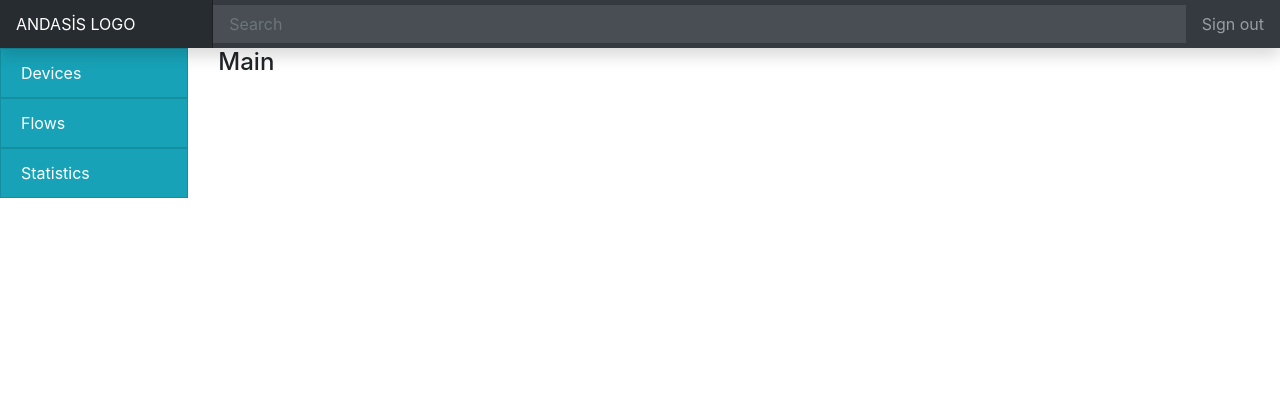
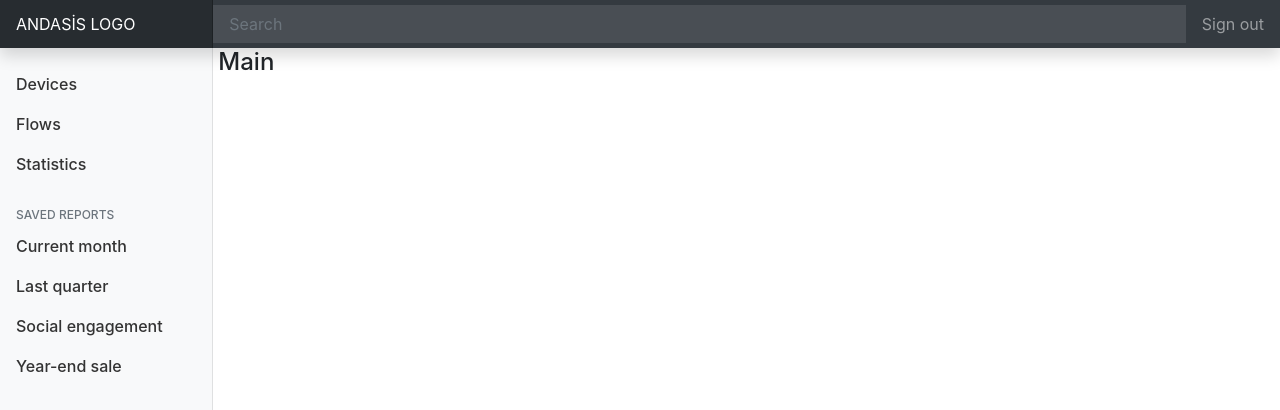
Before and after one commit to Alihanakcm/OnosWebUI, an Angular app in the folder onos-web-ui/: page / in a window 1280 px wide. Shown: the top 410 px of the page. Built offline with nearby package versions, Linux system fonts and the light colour scheme.

Commit message:
fix: section component design fixed

```diff
--- a/onos-web-ui/src/app/section/section.component.css
+++ b/onos-web-ui/src/app/section/section.component.css
@@ -0,0 +1,59 @@
+.sidebar {
+  position: fixed;
+  top: 0;
+  bottom: 0;
+  left: 0;
+  z-index: 100; /* Behind the navbar */
+  padding: 48px 0 0; /* Height of navbar */
+  box-shadow: inset -1px 0 0 rgba(0, 0, 0, 0.1);
+}
+
+@media (max-width: 767.98px) {
+  .sidebar {
+    top: 5rem;
+  }
+}
+
+.sidebar-sticky {
+  position: relative;
+  top: 0;
+  height: calc(100vh - 48px);
+  padding-top: 0.5rem;
+  overflow-x: hidden;
+  overflow-y: auto; /* Scrollable contents if viewport is shorter than content. */
+}
+
+@supports ((position: -webkit-sticky) or (position: sticky)) {
+  .sidebar-sticky {
+    position: -webkit-sticky;
+    position: sticky;
+  }
+}
+
+.sidebar .nav-link {
+  font-weight: 500;
+  color: #333;
+}
+
+.sidebar .nav-link .feather {
+  margin-right: 4px;
+  color: #999;
+}
+
+.sidebar .nav-link.active {
+  color: #007bff;
+}
+
+.sidebar .nav-link:hover .feather,
+.sidebar .nav-link.active .feather {
+  color: inherit;
+}
+
+.sidebar-heading {
+  font-size: 0.75rem;
+  text-transform: uppercase;
+}
+
+/*
+   * Navbar
+   */
--- a/onos-web-ui/src/app/section/section.component.html
+++ b/onos-web-ui/src/app/section/section.component.html
@@ -1,13 +1,19 @@
-<button
-  class="list-group-item list-group-item-action bg-info text-white"
-  type="button"
+<nav
+  id="sidebarMenu"
+  class="col-md-3 col-lg-2 d-md-block bg-light sidebar collapse"
+>
+  <div class="sidebar-sticky pt-3">
+    <ul class="nav flex-column">
+      <li class="nav-item">
+        <a
+          class="nav-link list-group-item-action"
           data-toggle="collapse"
           data-target="#deviceItems"
           aria-expanded="false"
-  aria-controls="collapseExample"
         >
-  Devices
-</button>
+          <span data-feather="home"></span>
+          Devices <span class="sr-only">(current)</span>
+        </a>
         <div class="collapse" id="deviceItems">
           <div class="list-group">
             <a href="#" class="list-group-item list-group-item-action">
@@ -30,22 +36,38 @@
             >
           </div>
         </div>
-<button
-  class="list-group-item list-group-item-action bg-info text-white"
-  type="button"
+      </li>
+      <li class="nav-item">
+        <a
+          class="nav-link list-group-item-action"
           data-toggle="collapse"
           data-target="#flowItems"
           aria-expanded="false"
           aria-controls="collapseExample"
         >
+          <span data-feather="file"></span>
           Flows
-</button>
-
+        </a>
         <div class="collapse" id="flowItems">
           <div class="list-group">
             <a href="#" class="list-group-item list-group-item-action">
-      Get all flow entries for a table
+              Get all insfrastructure devices
             </a>
+            <a href="#" class="list-group-item list-group-item-action"
+              >Get ports of all infrastructure devices</a
+            >
+            <a href="#" class="list-group-item list-group-item-action"
+              >Remove infrastructure device</a
+            >
+            <a href="#" class="list-group-item list-group-item-action">
+              Get details of infrastructure device</a
+            >
+            <a href="#" class="list-group-item list-group-item-action">
+              Get ports of infrastructure device</a
+            >
+            <a href="#" class="list-group-item list-group-item-action">
+              Change the administrative state of a port</a
+            >
             <a href="#" class="list-group-item list-group-item-action">
               Remove flow rules by application ID</a
             >
@@ -78,16 +100,18 @@
             >
           </div>
         </div>
-<button
-  class="list-group-item list-group-item-action bg-info text-white"
-  type="button"
+      </li>
+      <li class="nav-item">
+        <a
+          class="nav-link list-group-item-action"
           data-toggle="collapse"
           data-target="#statisticItems"
           aria-expanded="false"
           aria-controls="collapseExample"
         >
+          <span data-feather="shopping-cart"></span>
           Statistics
-</button>
+        </a>
 
         <div class="collapse" id="statisticItems">
           <div class="list-group">
@@ -123,3 +147,46 @@
             >
           </div>
         </div>
+      </li>
+    </ul>
+
+    <h6
+      class="sidebar-heading d-flex justify-content-between align-items-center px-3 mt-4 mb-1 text-muted"
+    >
+      <span>Saved reports</span>
+      <a
+        class="d-flex align-items-center text-muted"
+        href="#"
+        aria-label="Add a new report"
+      >
+        <span data-feather="plus-circle"></span>
+      </a>
+    </h6>
+    <ul class="nav flex-column mb-2">
+      <li class="nav-item">
+        <a class="nav-link" href="#">
+          <span data-feather="file-text"></span>
+          Current month
+        </a>
+      </li>
+      <li class="nav-item">
+        <a class="nav-link" href="#">
+          <span data-feather="file-text"></span>
+          Last quarter
+        </a>
+      </li>
+      <li class="nav-item">
+        <a class="nav-link" href="#">
+          <span data-feather="file-text"></span>
+          Social engagement
+        </a>
+      </li>
+      <li class="nav-item">
+        <a class="nav-link" href="#">
+          <span data-feather="file-text"></span>
+          Year-end sale
+        </a>
+      </li>
+    </ul>
+  </div>
+</nav>
```
Lines whose indentation alone changed are shown as unchanged.
